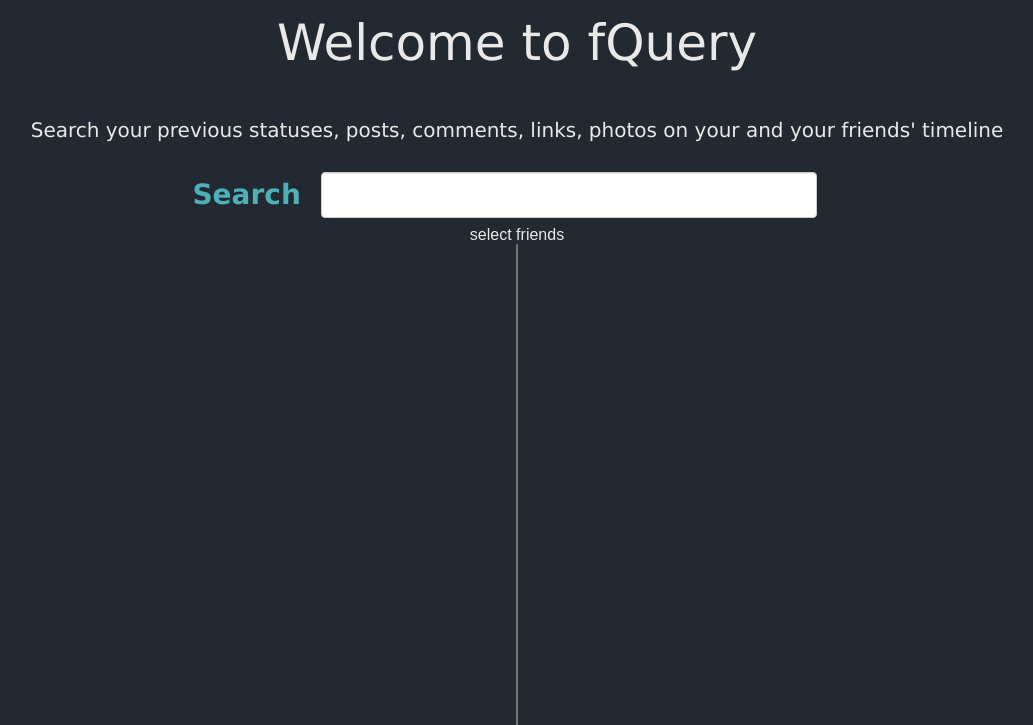
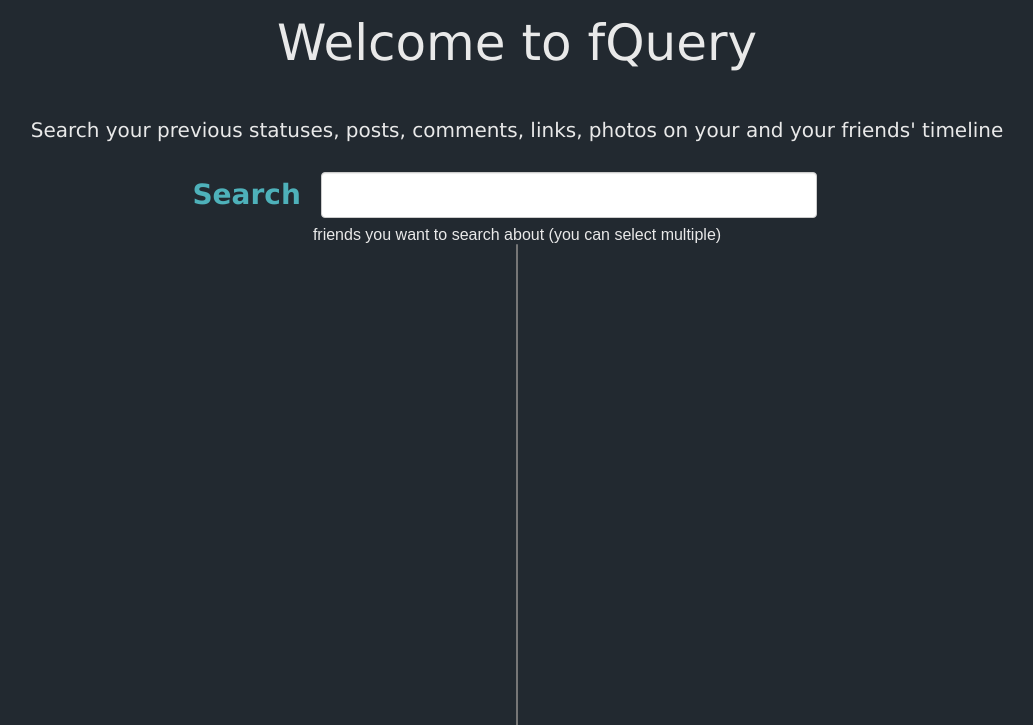
Before and after one commit to kunshao/EECS498, a Django app: page /fqueryApp/home/ in a window 1280 px wide. Shown: the top 725 px of the page, without its empty margins (123-1156 px from the left). Run offline with Django 3.2, Linux system fonts and the light colour scheme; some libraries are stand-ins or nearby versions.

Commit message:
modified display content

```diff
--- a/fqueryApp/templates/home/home.html
+++ b/fqueryApp/templates/home/home.html
@@ -79,7 +79,7 @@
 
             <div id= "content">
                 <div id = "content_left">
-                    <label>select friends</label>
+                    <label>friends you want to search about (you can select multiple)</label>
                     <form action="form_action.asp">
                     <select id="select_friends" name="cars" multiple size=30>
                     </select>
```
